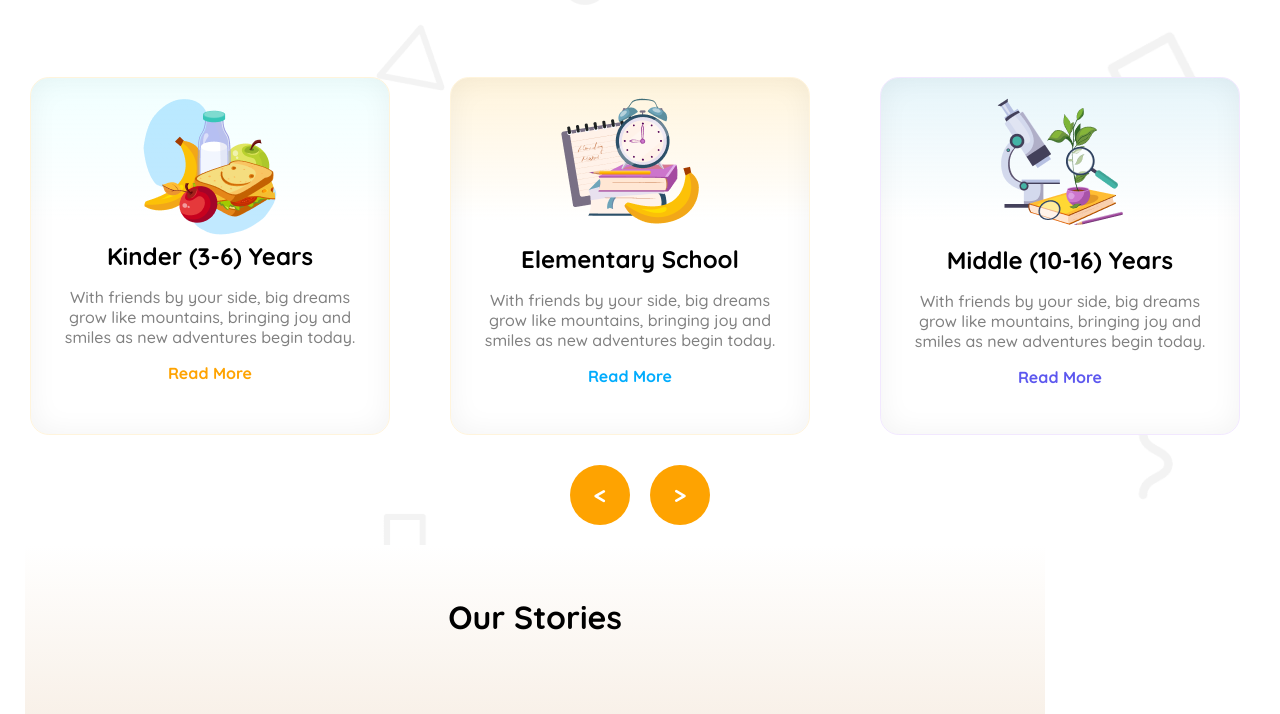
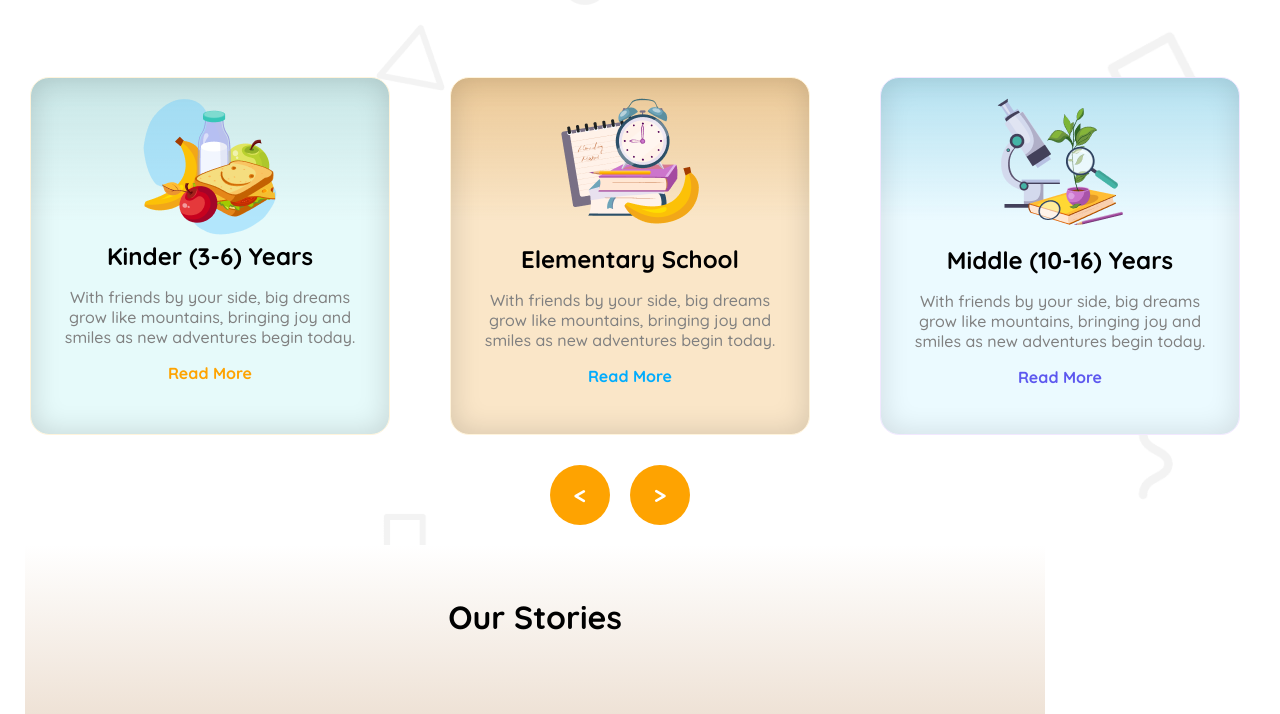
Before and after one commit to mehedipolash/Kids-school, a plain HTML site: page index.html in a window 1280 px wide. Shown: the part 632-1346 px from the top of the page. Drawn offline with Linux system fonts and the light colour scheme.

Commit message:
make site colorful

```diff
--- a/index.html
+++ b/index.html
@@ -43,7 +43,7 @@
         <button class="primary-btn enroll-btn">Enroll Now</button>
       </div>
       <div class="advertisement-right">
-        <img class="heroboy" src="images/hero-kids.png" alt="">
+        <img class="heroboy" src="images/hero-kid.png" alt="">
       </div>
     </div>
   </header>
@@ -74,9 +74,9 @@
         </div>
       </div>
       <div class="circle flex">
-        <div class="right"><span> < </span>
+        <div class="right"><span> &lt </span>
         </div>
-        <div class="left"><span>></span></div>
+        <div class="left"><span> &gt </span></div>
       </div>
       <div class="stories margin-common">
         <h1 class="story-title">Our Stories</h1>
--- a/styles/style.css
+++ b/styles/style.css
@@ -157,8 +157,9 @@ main {
   max-width: 367.8px;
   border: 0.94px solid rgb(255, 244, 220);
   border-radius: 18.86px;
-  box-shadow: inset 0px 0px 28.3px 0.94px rgba(0, 0, 0, 0.05);
-  background: linear-gradient(180.00deg, rgb(240, 255, 255), rgba(255, 255, 255, 0) 40%), rgb(255, 255, 255);
+ box-shadow: inset 0px 0px 28.3px 0.94px rgba(0, 0, 0, 0.15);
+background: linear-gradient(180deg, rgb(200, 230, 230), rgba(200, 230, 230, 0) 40%), rgb(230, 250, 250);
+
   padding: 20px;
 }
 
@@ -168,8 +169,9 @@ main {
   max-width: 367.8px;
   border: 0.94px solid rgb(255, 244, 220);
   border-radius: 18.86px;
-  box-shadow: inset 0px 0px 28.3px 0.94px rgba(0, 0, 0, 0.05);
-  background: linear-gradient(180.00deg, rgb(255, 244, 220), rgba(255, 255, 255, 0) 40%), rgb(255, 255, 255);
+ box-shadow: inset 0px 0px 28.3px 0.94px rgba(0, 0, 0, 0.15);
+background: linear-gradient(180deg, rgb(235, 200, 150), rgba(255, 255, 255, 0) 40%), rgb(250, 230, 200);
+
   padding: 20px;
 }
 
@@ -179,8 +181,9 @@ main {
   max-width: 367.8px;
   border: 0.94px solid rgb(242, 232, 255);
   border-radius: 18.86px;
-  box-shadow: inset 0px 0px 28.3px 0.94px rgba(0, 0, 0, 0.05);
-  background: linear-gradient(180.00deg, rgb(230, 245, 250), rgba(205, 255, 255, 0) 40%), rgb(255, 255, 255);
+ box-shadow: inset 0px 0px 28.3px 0.94px rgba(0, 0, 0, 0.12);
+background: linear-gradient(180deg, rgb(180, 225, 240), rgba(180, 255, 255, 0) 40%), rgb(235, 250, 255);
+
   padding: 20px;
 }
 
@@ -198,6 +201,7 @@ main {
   justify-content: center;
   align-items: center;
   position: relative;
+  left: -20px;
   width: 60px;
   height: 60px;
   border-radius: 50%;
@@ -229,7 +233,7 @@ main {
 }
 
 .stories {
-  background: linear-gradient(to bottom, #ffffff, #dfbb94);
+  background: linear-gradient(to bottom, #ffffff, #b1763c);
   padding: 30px;
   width: 75vw;
   position: relative;
@@ -359,7 +363,7 @@ main {
 
 /* footer styles */
 .footer {
-  background-color: #01ACFD;
+  background-color: #0188C7 ;
   color: white;
   padding: 50px 100px;
   display: flex;
@@ -480,7 +484,7 @@ main {
 
   .footi1 {
     display: flex;
-    background: rgb(1, 144, 253);
+    background: #017BB7;
     margin: 0 auto;
     justify-content: space-between;
     text-align: center;
```
Also changed, not shown: images/hero-kid.png (added).
